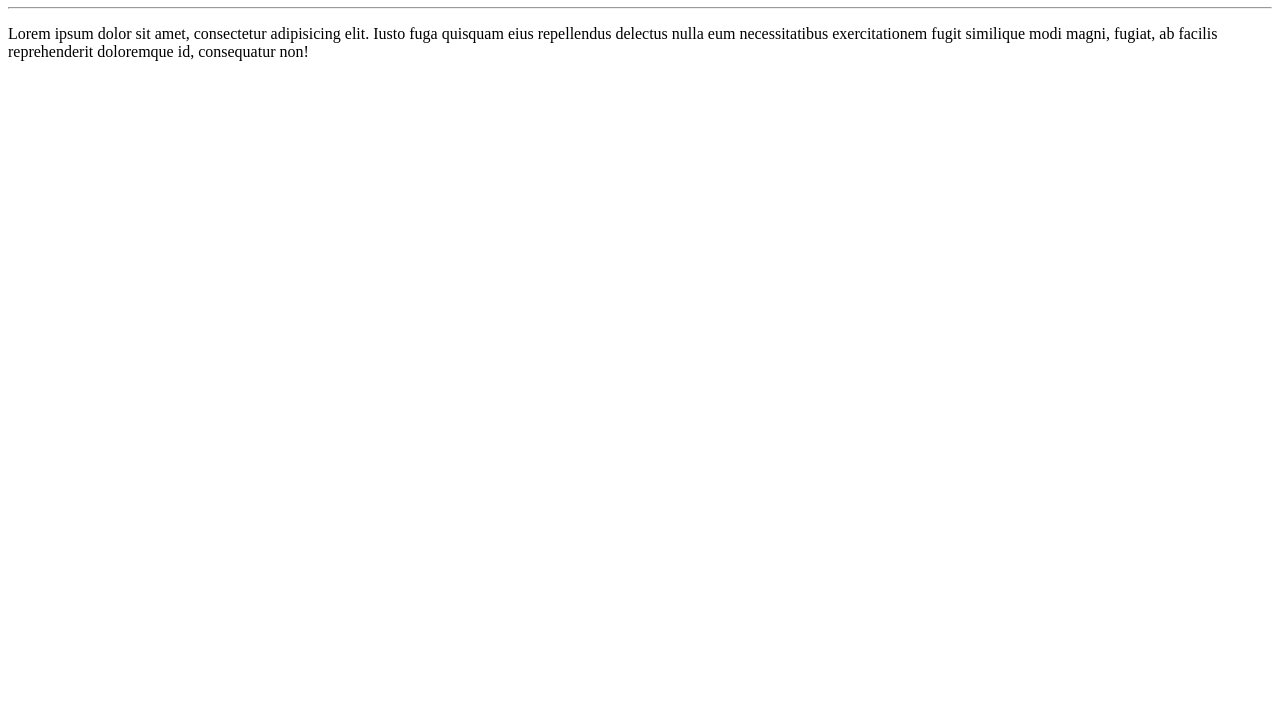
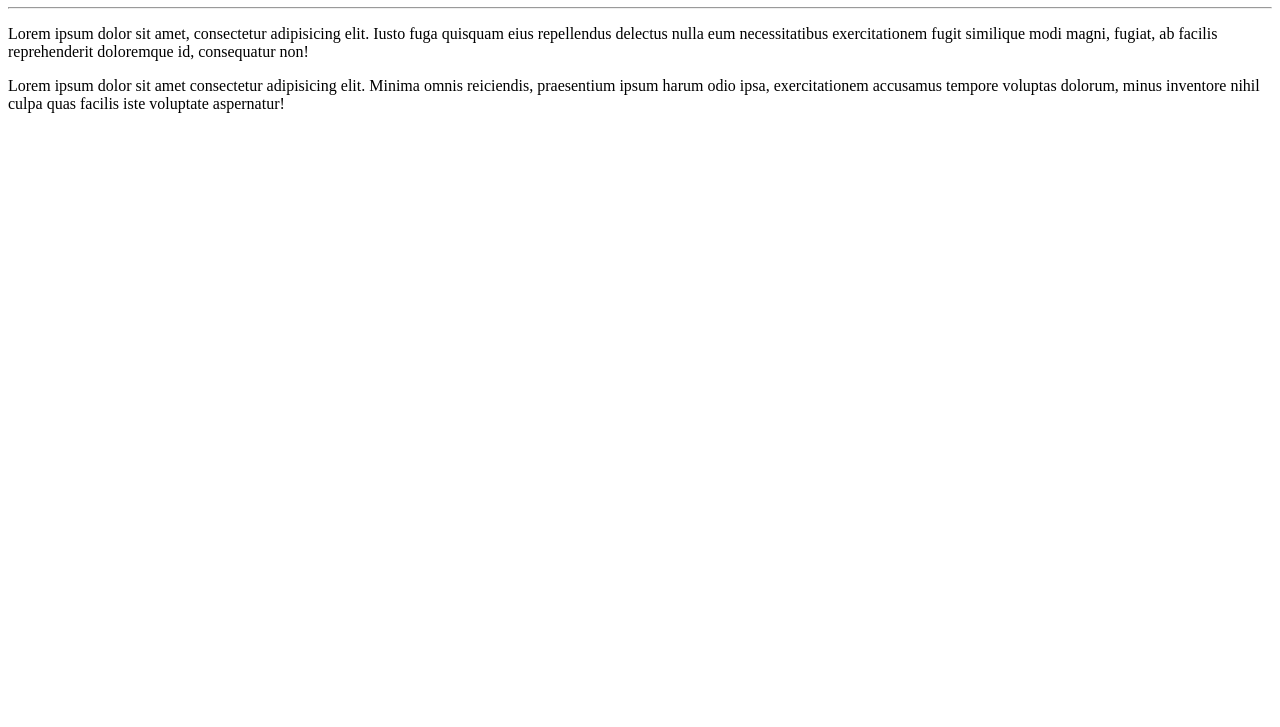
Before and after one commit to MiguelMelo1304/OlaMundo, a plain HTML site: page Site-exemplo/index.html in a window 1280 px wide. Shown: the part 73-800 px from the top of the page. Drawn offline with Linux system fonts and the light colour scheme.

Commit message:
Adicionei um parágrafo

```diff
--- a/Site-exemplo/index.html
+++ b/Site-exemplo/index.html
@@ -10,5 +10,6 @@
     <h1>Olá,mundo</h1>
     <hr>
     <p>Lorem ipsum dolor sit amet, consectetur adipisicing elit. Iusto fuga quisquam eius repellendus delectus nulla eum necessitatibus exercitationem fugit similique modi magni, fugiat, ab facilis reprehenderit doloremque id, consequatur non!</p>
+    <p>Lorem ipsum dolor sit amet consectetur adipisicing elit. Minima omnis reiciendis, praesentium ipsum harum odio ipsa, exercitationem accusamus tempore voluptas dolorum, minus inventore nihil culpa quas facilis iste voluptate aspernatur!</p>
 </body>
 </html>
```
